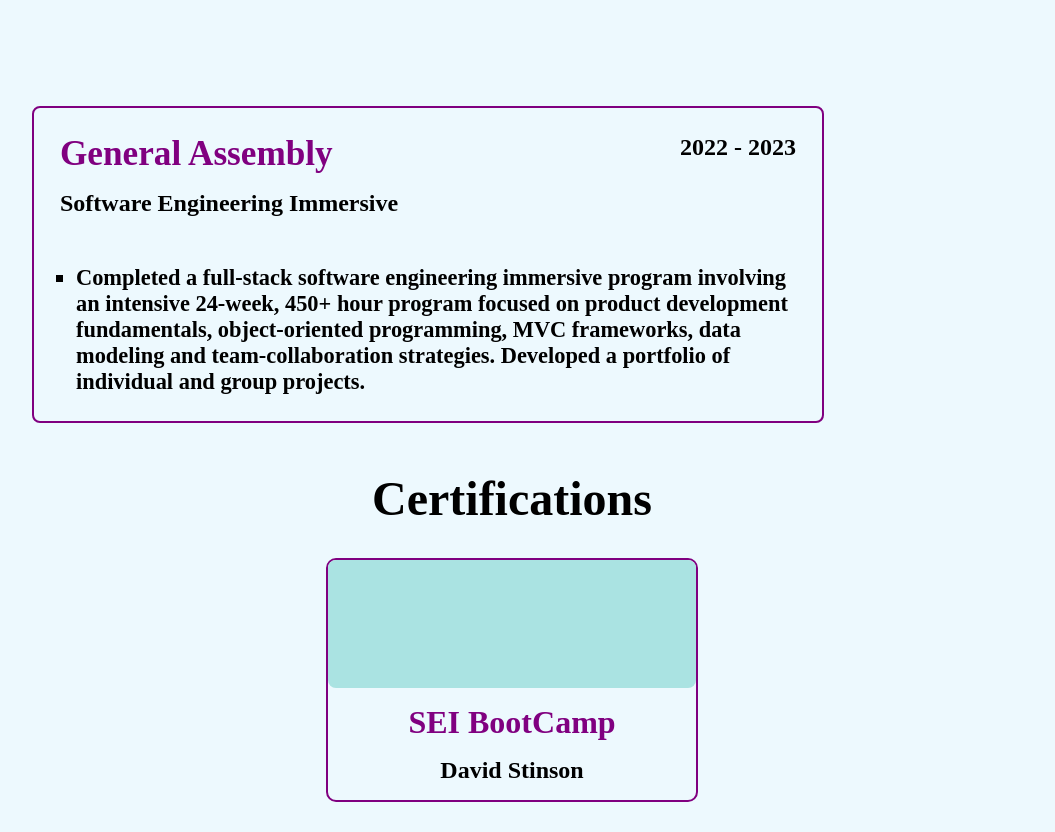
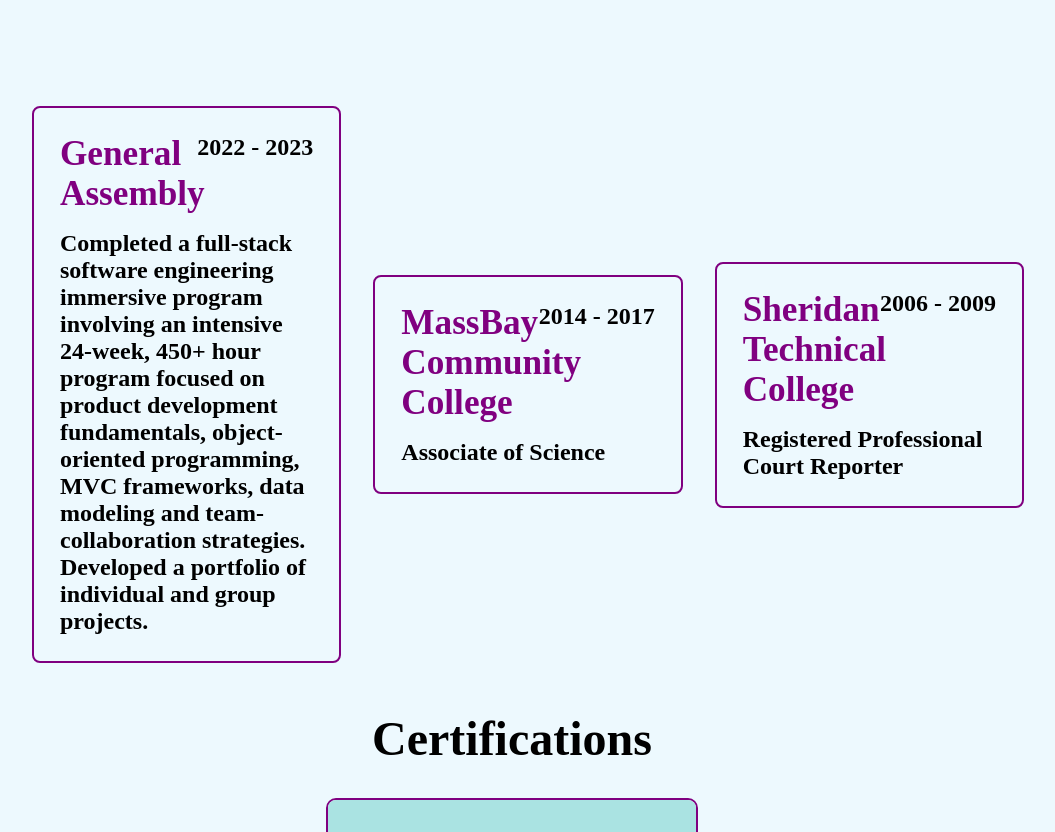
Before and after one commit to Ooh-LaLa/portfolio, a React (Create React App) app: page /education in a window 1280 px wide. Shown: the part 598-1430 px from the top of the page, without its empty margins (128-1183 px from the left). Built offline with nearby package versions, Linux system fonts and the light colour scheme; a web font is replaced by a local one.

Commit message:
animate project images, map degrees from education data array

```diff
--- a/src/Data/EducationData.js
+++ b/src/Data/EducationData.js
@@ -1,23 +1,29 @@
 
 
-const EducationData=
+const EducationData=  [
     {
-        collegeName:"General Assembly",
+    collegeName:"General Assembly",
     courseName:"Software Engineering Immersive",
     couseStartYear:"2022",
     courseEndYear:"2023",
-    details:[
-        'Completed a full-stack software engineering immersive program involving an intensive 24-week, 450+ hour program focused on product development fundamentals, object-oriented programming, MVC frameworks, data modeling and team-collaboration strategies. Developed a portfolio of individual and group projects.'],
-    }
-//     {
-//     collegeName:"MassBay Community College",
-//     courseName:"Science - General Studies",
-//     couseStartYear:"2014",
-//     courseEndYear:"2017",
-//     details:[
-//         'Associate's Degree'],
-//     },
-// ]
+    details:
+        "Completed a full-stack software engineering immersive program involving an intensive 24-week, 450+ hour program focused on product development fundamentals, object-oriented programming, MVC frameworks, data modeling and team-collaboration strategies. Developed a portfolio of individual and group projects.",
+    },
+    {
+    collegeName:"MassBay Community College",
+    courseName:"Science - General Studies",
+    couseStartYear:"2014",
+    courseEndYear:"2017",
+    details: "Associate of Science",
+    },
+    {
+        collegeName:"Sheridan Technical College",
+        courseName:"Stenography",
+        couseStartYear:"2006",
+        courseEndYear:"2009",
+        details: "Registered Professional Court Reporter",
+        },
+ ]
 
 
 export default EducationData;
--- a/src/Data/ProjectsData.js
+++ b/src/Data/ProjectsData.js
@@ -2,7 +2,7 @@
     {
         projectTitle:'Hot-Slots',
         description: 'Lorem Ipsum',
-        image: <img src='../asets/hot-slots.png' alt="hot-slots"/>,
+        // image: url("src/components/asset/svg/hot-slots.png"),
         sourceLink:'https://github.com/Ooh-LaLa/slot-machine',
         lastUpdated:'December 2022',
         deploymentLink: "https://hot-slots.netlify.app/"
@@ -10,7 +10,7 @@
     {
         projectTitle:'Zen Quote App',
         description: 'Lorem Ispum',
-        image: <img src='src/components/asset/svg' alt="zen-quote-app"/>,
+        // image: <img src="src/components/asset/svg/zen.png" alt="zen-quote-app"/>,
         sourceLink:'https://github.com/Ooh-LaLa/zen_app_front_end',
         lastUpdated:'March 2023'
     },
--- a/src/components/Education/Degree.js
+++ b/src/components/Education/Degrees.js
@@ -7,7 +7,7 @@
 import EducationData from "../../Data/EducationData"
 import { useSelector } from "react-redux";
 
-function Degree(props) {
+function Degrees(props) {
 
     const uiColor=useSelector(state=>state.uiColor);
     const nonThemeColor = useSelector(state => state.nonThemeColor);
@@ -20,22 +20,23 @@
             <div className={classes.degreeCard}>
                 <div className={`${classes.degreeImage} centered`} style={{borderColor:uiColor}}>
                     {/* <img src={UniversityImg} alt="degree" srcset="" /> */}
+
                 </div>
-                <Card className={classes.degreeWrapper}>
+                        {EducationData.map((item, index) =>
+                // <ul className={classes.EducationData}>
+                <Card  key={index} className={classes.degreeWrapper}>
                     <div className={classes.degreeInfo}>
-                        <h3 style={{ color: nonThemeColor }}>{EducationData.couseStartYear} - {EducationData.courseEndYear}</h3>
-                        <h1 style={{ color: uiColor }}>{EducationData.collegeName}</h1>
-                        <h2 style={{ color: nonThemeColor }}>{EducationData.courseName}</h2>
+                        <h3 style={{ color: nonThemeColor }}>
+
+                            {item.couseStartYear} - {item.courseEndYear}</h3>
+                        <h1 style={{ color: uiColor }}>{item.collegeName}</h1>
+                        <h2 style={{ color: nonThemeColor }}>{item.details}</h2>
                     </div>
-                    <ul className={classes.details}>
-                        {EducationData.details.map((item, index) =>
-                            <li key={index}>{item}</li>
+                </Card>
                         )}
-                    </ul>
-                </Card>
             </div>
         </div>
     )
 }
 
-export default Degree;
+export default Degrees;
--- a/src/components/Education/Education.js
+++ b/src/components/Education/Education.js
@@ -2,7 +2,7 @@
 import EducationImg from '../asset/booksPhoto.png';
 // import EducationData from "../../Data/EducationData";
 import Certifications from "../Certifications/Certifications";
-import Degree from "./Degree";
+import Degrees from "./Degrees";
 import classes from "./education.module.css";
 import { useSelector } from "react-redux";
 
@@ -15,7 +15,7 @@
         <Fragment>
             <div className={classes.educationHeader}>
                 <div className={classes.eduImg}>
-                    <img src={EducationImg} alt="" srcset="" />
+                    <img src={EducationImg} alt="" srcSet="" />
                 </div>
                 <div className={classes.educationCard}>
                     <h1 style={{color:uiColor}}>Education</h1>
@@ -33,7 +33,7 @@
                     </div>
                 </div>
             </div>
-            <Degree />
+            <Degrees />
             <Certifications />
         </Fragment>
     )
--- a/src/components/Projects/ProjectItem.js
+++ b/src/components/Projects/ProjectItem.js
@@ -3,7 +3,7 @@
 import classes from "./ProjectItem.module.css";
 import Card from "../UI/Card";
 
-import StarIcon from '@mui/icons-material/Star';
+// import StarIcon from '@mui/icons-material/Star';
 import GitHubIcon from '@mui/icons-material/GitHub';
 import { useSelector } from "react-redux";
 
@@ -26,6 +26,7 @@
             <h2 style={{color:uiColor}}>{props.project.projectTitle}</h2>
             <p className={classes.description}>{description}</p>
             <div className={classes.controls}>
+                <div className={classes.Img}></div>
                 <div className={classes.projectLink}>
                     {/* <a target="_blank" rel="noreferrer" href={props.project.sourceLink} style={{color:'orange'}}><StarIcon fontSize="large" /></a> */}
                     <a target="_blank" rel="noreferrer" href={props.project.sourceLink} style={{color:nonThemeColor}}><GitHubIcon fontSize="large" /></a>
--- a/src/components/Projects/ProjectItem.module.css
+++ b/src/components/Projects/ProjectItem.module.css
@@ -27,6 +27,7 @@
     display: flex;
     justify-content: space-between;
 }
+
 .projectItem:hover{
     cursor: pointer;
     animation: zoom 0.2s ease-in-out normal forwards;
--- a/src/components/Projects/project.module.css
+++ b/src/components/Projects/project.module.css
@@ -8,19 +8,19 @@
 	font-family: "Amaranth";
 	/* background-color: aquamarine; */
 }
-/* .projectImg {
+.projectImg {
 	background-color: aqua;
-} */
+}
 .projectImg img {
-	/* max-width: 30rem;	 */
+	max-width: 30rem;
 	height: 30rem;
-	/* animation: renderFromLeft 0.5s ease forwards; */
+	animation: renderFromLeft 0.5s ease forwards;
 }
 .projectHeader {
 	width: 40%;
 	text-align: center;
 	font-weight: 600;
-	/* animation: renderFromRight 0.5s ease forwards; */
+	animation: renderFromRight 0.5s ease forwards;
 }
 .projectHeader h1 {
 	font-size: 3rem;
```
